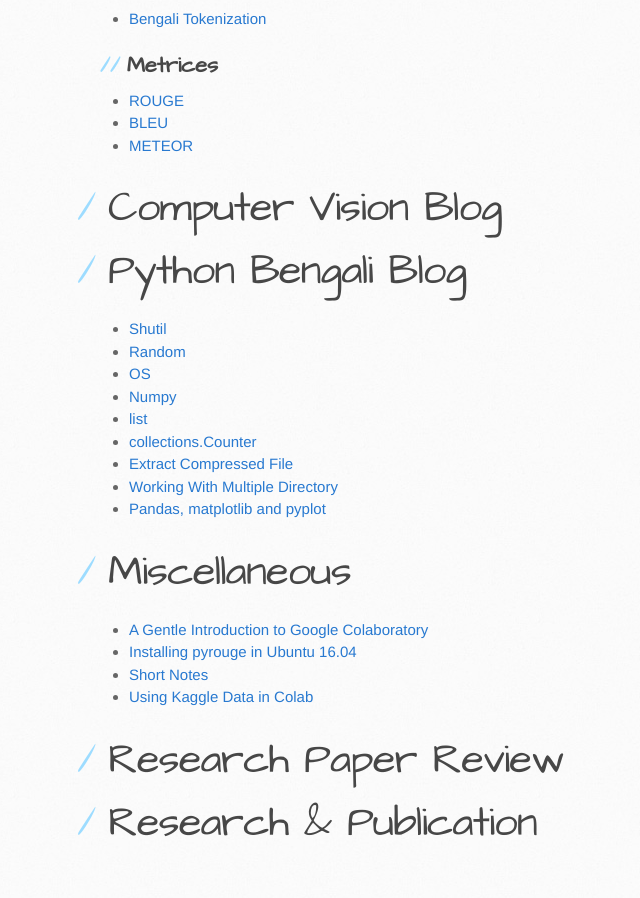
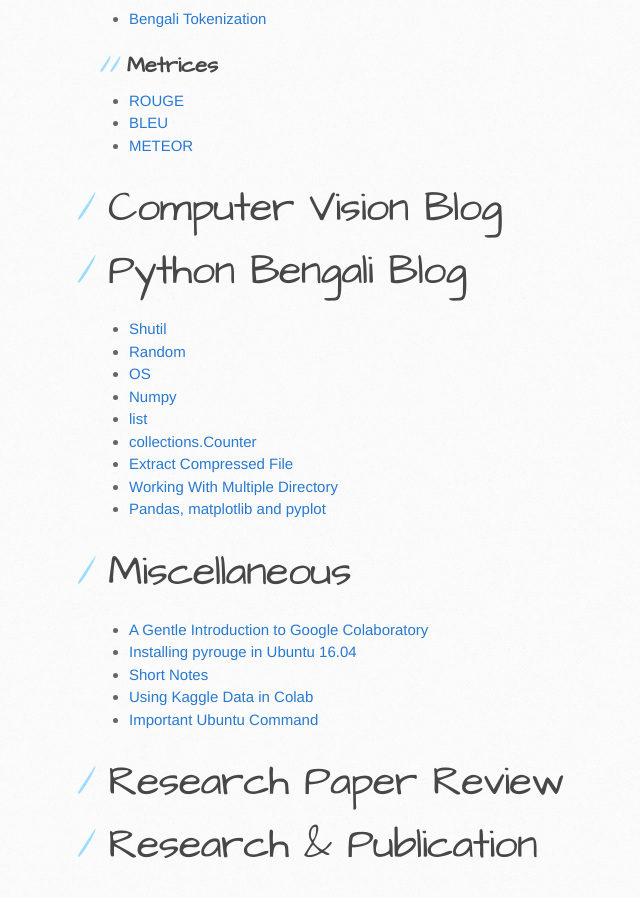
Before and after one commit to sagorbrur/sagorbrur.github.io, a Jekyll site: the page built from index.md, in a window 1280 px wide and 900 px high, scrolled down 904 px. Shown: the whole window, without its empty margins (61-701 px from the left). Built offline with Jekyll 4.4.1, drawn with Linux system fonts in a browser that asks for light colours; our own code applies the rules of GitHub Pages for plain Markdown files; before the commit the page ends 1781 px from its top, so only the background shows below that.

Commit message:
Update index.md

```diff
--- a/index.md
+++ b/index.md
@@ -46,6 +46,7 @@
 * [Installing pyrouge in Ubuntu 16.04](install_rouge.md)
 * [Short Notes](tools_short_note/library_short.md)
 * [Using Kaggle Data in Colab](miscellaneous/kaggle_data_colab.md)
+* [Important Ubuntu Command](im_ubuntu_command.md)
 
 # Research Paper Review
 
```
